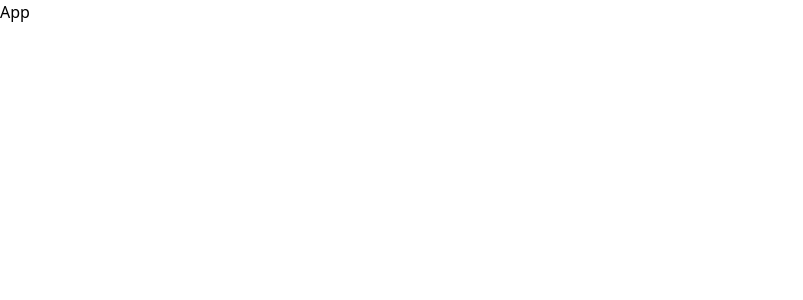
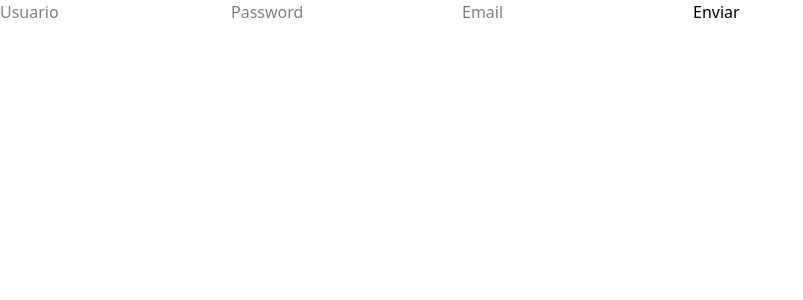
Before and after one commit to MirandaAd/web-d-react-avanzado, a React (Vite) app: page / in a window 1280 px wide. Shown: the top 300 px of the page, without its empty margins (0-803 px from the left). Built offline with nearby package versions, Linux system fonts and the light colour scheme.

Commit message:
componente BasicForm

```diff
--- a/src/App.jsx
+++ b/src/App.jsx
@@ -1,5 +1,10 @@
+import './index.css'
+import { BasicForm } from './components/BasicForm'
+
 export const App = () => {
   return (
-    <div>App</div>
+    <div>
+      <BasicForm />
+    </div>
   )
 }
--- /dev/null
+++ b/src/components/BasicForm.jsx
@@ -0,0 +1,18 @@
+import { useForm } from 'react-hook-form'
+
+export const BasicForm = () => {
+  const { register, handleSubmit } = useForm()
+
+  const onSubmit = (data) => {
+    console.log(data)
+  }
+
+  return (
+    <form onSubmit={handleSubmit(onSubmit)}>
+      <input type='text' {...register('username')} placeholder='Usuario' />
+      <input type='password' {...register('password')} placeholder='Password' />
+      <input type='email' {...register('email')} placeholder='Email' />
+      <button type='submit'>Enviar</button>
+    </form>
+  )
+}
```
